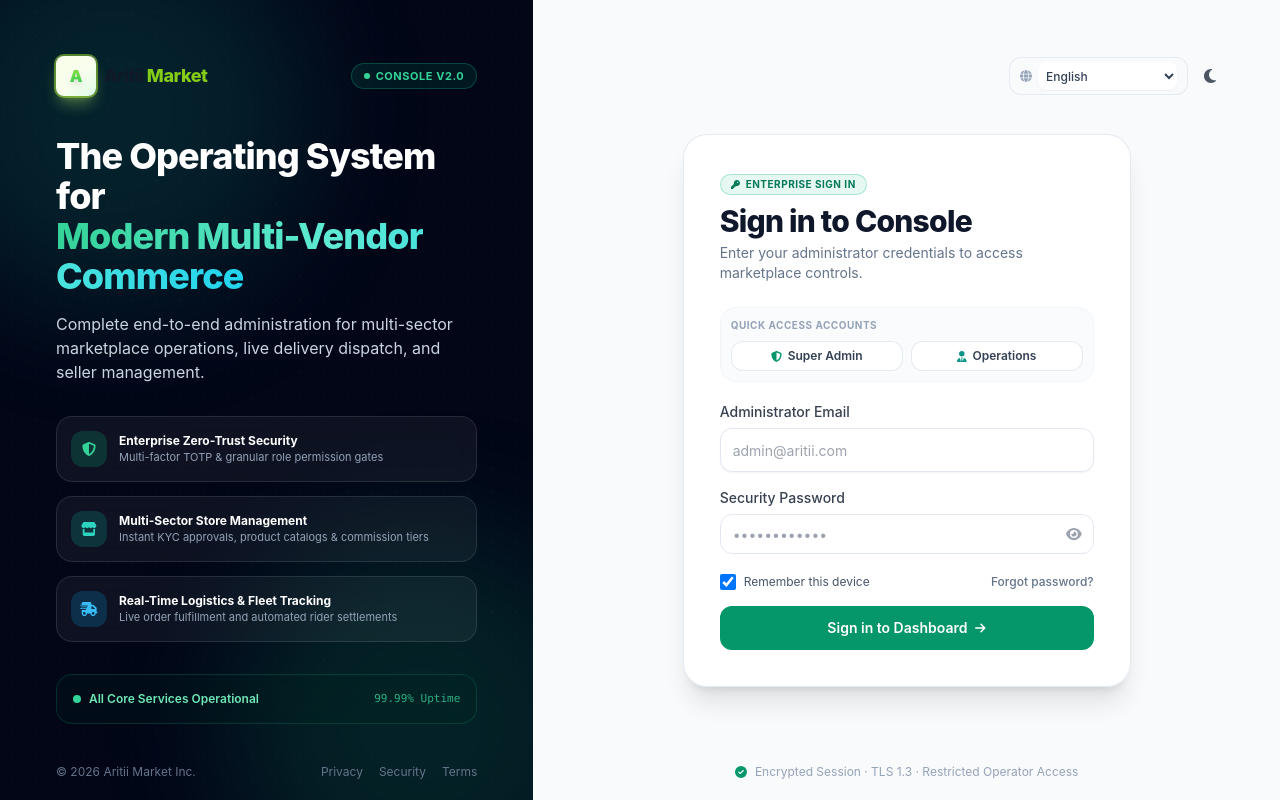
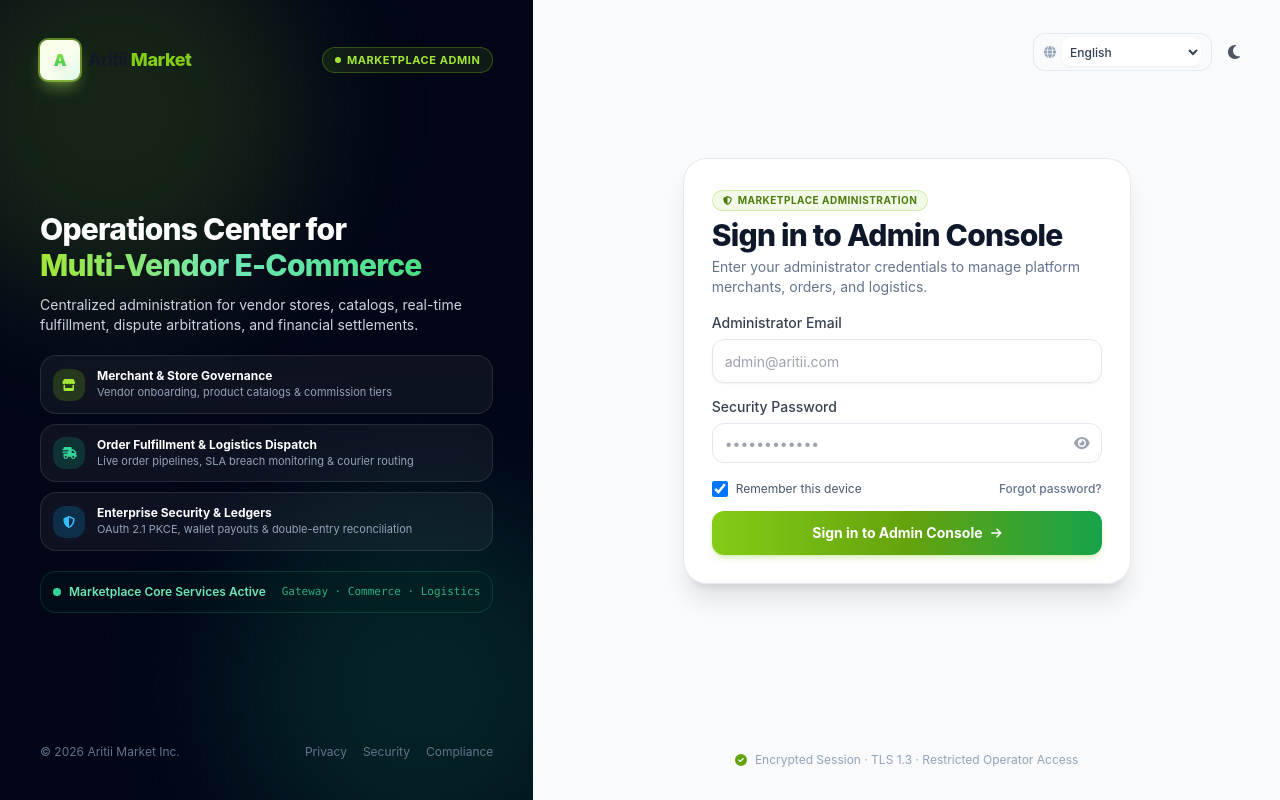
Before and after one commit to AriitiMarket/Aritii-admin-web, a React (Vite) app: page /login in a window 1280 px wide. Built offline with nearby package versions, Linux system fonts and the light colour scheme.

Commit message:
feat(auth): polish login layout, remove quick-fill demo buttons, and refine auth showcase

```diff
--- a/src/layouts/AuthLayout.tsx
+++ b/src/layouts/AuthLayout.tsx
@@ -15,80 +15,80 @@ export function AuthLayout() {
   const { t } = useLocalization();
 
   return (
-    <div className="flex min-h-screen w-full bg-slate-50 dark:bg-dark-950">
-      <div className="grid min-h-screen w-full lg:grid-cols-12">
+    <div className="flex h-screen w-full overflow-hidden bg-slate-50 dark:bg-dark-950">
+      <div className="grid h-full w-full lg:grid-cols-12 overflow-hidden">
         {/* Left Hero Pane (Visible on lg and above) */}
-        <aside className="relative hidden flex-col justify-between overflow-hidden bg-slate-950 p-10 text-white lg:col-span-5 lg:flex xl:col-span-5 xl:p-14">
+        <aside className="relative hidden h-full flex-col justify-between overflow-hidden bg-slate-950 p-8 text-white lg:col-span-5 lg:flex xl:col-span-5 xl:p-10">
           {/* Ambient Background Glows */}
-          <div className="pointer-events-none absolute -left-20 -top-20 h-96 w-96 rounded-full bg-teal-500/15 blur-3xl" />
+          <div className="pointer-events-none absolute -left-20 -top-20 h-96 w-96 rounded-full bg-lime-500/15 blur-3xl" />
           <div className="pointer-events-none absolute -bottom-20 -right-20 h-96 w-96 rounded-full bg-emerald-500/15 blur-3xl" />
           <div className="pointer-events-none absolute inset-0 bg-[radial-gradient(#ffffff0a_1px,transparent_1px)] [background-size:24px_24px] opacity-40" />
 
           {/* Top Logo & Enterprise Badge */}
           <div className="relative z-10 flex items-center justify-between">
             <Logo />
-            <span className="inline-flex items-center gap-1.5 rounded-full border border-emerald-500/30 bg-emerald-500/10 px-3 py-1 text-[11px] font-bold uppercase tracking-wider text-emerald-400">
-              <span className="h-1.5 w-1.5 rounded-full bg-emerald-400 animate-pulse" />
-              Console v2.0
+            <span className="inline-flex items-center gap-1.5 rounded-full border border-lime-500/30 bg-lime-500/10 px-3 py-1 text-[11px] font-bold uppercase tracking-wider text-lime-400">
+              <span className="h-1.5 w-1.5 rounded-full bg-lime-400 animate-pulse" />
+              Marketplace Admin
             </span>
           </div>
 
           {/* Central Showcase Content */}
-          <div className="relative z-10 my-auto py-10">
-            <h1 className="text-3xl font-extrabold tracking-tight text-white xl:text-4xl">
-              {t('The Operating System for')} <br />
-              <span className="bg-gradient-to-r from-emerald-400 via-teal-300 to-cyan-400 bg-clip-text text-transparent">
-                {t('Modern Multi-Vendor Commerce')}
+          <div className="relative z-10 my-auto py-4">
+            <h1 className="text-2xl font-extrabold tracking-tight text-white xl:text-3xl">
+              {t('Operations Center for')} <br />
+              <span className="bg-gradient-to-r from-lime-400 via-emerald-300 to-green-400 bg-clip-text text-transparent">
+                {t('Multi-Vendor E-Commerce')}
               </span>
             </h1>
 
-            <p className="mt-4 text-sm leading-relaxed text-slate-300 xl:text-base">
+            <p className="mt-3 text-xs leading-relaxed text-slate-300 xl:text-sm">
               {t(
-                'Complete end-to-end administration for multi-sector marketplace operations, live delivery dispatch, and seller management.'
+                'Centralized administration for vendor stores, catalogs, real-time fulfillment, dispute arbitrations, and financial settlements.'
               )}
             </p>
 
             {/* Feature Pills */}
-            <div className="mt-8 space-y-3.5">
-              <div className="flex items-center gap-3 rounded-2xl border border-white/10 bg-white/5 p-3.5 backdrop-blur-md transition-colors hover:border-emerald-500/40">
-                <span className="flex h-9 w-9 shrink-0 items-center justify-center rounded-xl bg-emerald-500/20 text-emerald-400">
-                  <FontAwesomeIcon icon={faShieldHalved} className="text-sm" />
+            <div className="mt-5 space-y-2.5">
+              <div className="flex items-center gap-3 rounded-2xl border border-white/10 bg-white/5 p-3 backdrop-blur-md transition-colors hover:border-lime-500/40">
+                <span className="flex h-8 w-8 shrink-0 items-center justify-center rounded-xl bg-lime-500/20 text-lime-400">
+                  <FontAwesomeIcon icon={faStore} className="text-xs" />
                 </span>
                 <div>
-                  <p className="text-xs font-bold text-white">{t('Enterprise Zero-Trust Security')}</p>
-                  <p className="text-[11px] text-slate-400">{t('Multi-factor TOTP & granular role permission gates')}</p>
+                  <p className="text-xs font-bold text-white">{t('Merchant & Store Governance')}</p>
+                  <p className="text-[11px] text-slate-400">{t('Vendor onboarding, product catalogs & commission tiers')}</p>
                 </div>
               </div>
 
-              <div className="flex items-center gap-3 rounded-2xl border border-white/10 bg-white/5 p-3.5 backdrop-blur-md transition-colors hover:border-emerald-500/40">
-                <span className="flex h-9 w-9 shrink-0 items-center justify-center rounded-xl bg-teal-500/20 text-teal-400">
-                  <FontAwesomeIcon icon={faStore} className="text-sm" />
+              <div className="flex items-center gap-3 rounded-2xl border border-white/10 bg-white/5 p-3 backdrop-blur-md transition-colors hover:border-lime-500/40">
+                <span className="flex h-8 w-8 shrink-0 items-center justify-center rounded-xl bg-emerald-500/20 text-emerald-400">
+                  <FontAwesomeIcon icon={faTruckFast} className="text-xs" />
                 </span>
                 <div>
-                  <p className="text-xs font-bold text-white">{t('Multi-Sector Store Management')}</p>
-                  <p className="text-[11px] text-slate-400">{t('Instant KYC approvals, product catalogs & commission tiers')}</p>
+                  <p className="text-xs font-bold text-white">{t('Order Fulfillment & Logistics Dispatch')}</p>
+                  <p className="text-[11px] text-slate-400">{t('Live order pipelines, SLA breach monitoring & courier routing')}</p>
                 </div>
               </div>
 
-              <div className="flex items-center gap-3 rounded-2xl border border-white/10 bg-white/5 p-3.5 backdrop-blur-md transition-colors hover:border-emerald-500/40">
-                <span className="flex h-9 w-9 shrink-0 items-center justify-center rounded-xl bg-sky-500/20 text-sky-400">
-                  <FontAwesomeIcon icon={faTruckFast} className="text-sm" />
+              <div className="flex items-center gap-3 rounded-2xl border border-white/10 bg-white/5 p-3 backdrop-blur-md transition-colors hover:border-lime-500/40">
+                <span className="flex h-8 w-8 shrink-0 items-center justify-center rounded-xl bg-sky-500/20 text-sky-400">
+                  <FontAwesomeIcon icon={faShieldHalved} className="text-xs" />
                 </span>
                 <div>
-                  <p className="text-xs font-bold text-white">{t('Real-Time Logistics & Fleet Tracking')}</p>
-                  <p className="text-[11px] text-slate-400">{t('Live order fulfillment and automated rider settlements')}</p>
+                  <p className="text-xs font-bold text-white">{t('Enterprise Security & Ledgers')}</p>
+                  <p className="text-[11px] text-slate-400">{t('OAuth 2.1 PKCE, wallet payouts & double-entry reconciliation')}</p>
                 </div>
               </div>
             </div>
 
             {/* Live Platform Health Card */}
-            <div className="mt-8 rounded-2xl border border-emerald-500/20 bg-emerald-950/20 p-4 backdrop-blur-md">
+            <div className="mt-5 rounded-2xl border border-emerald-500/20 bg-emerald-950/20 p-3 backdrop-blur-md">
               <div className="flex items-center justify-between text-xs">
                 <div className="flex items-center gap-2">
                   <span className="h-2 w-2 rounded-full bg-emerald-400 animate-pulse" />
-                  <span className="font-semibold text-emerald-300">{t('All Core Services Operational')}</span>
+                  <span className="font-semibold text-emerald-300">{t('Marketplace Core Services Active')}</span>
                 </div>
-                <span className="font-mono text-[11px] text-emerald-400/80">99.99% Uptime</span>
+                <span className="font-mono text-[11px] text-emerald-400/80">Gateway · Commerce · Logistics</span>
               </div>
             </div>
           </div>
@@ -99,15 +99,15 @@ export function AuthLayout() {
             <div className="flex gap-4">
               <span className="hover:text-slate-400 cursor-pointer">{t('Privacy')}</span>
               <span className="hover:text-slate-400 cursor-pointer">{t('Security')}</span>
-              <span className="hover:text-slate-400 cursor-pointer">{t('Terms')}</span>
+              <span className="hover:text-slate-400 cursor-pointer">{t('Compliance')}</span>
             </div>
           </div>
         </aside>
 
         {/* Right Authentication Pane */}
-        <main className="flex flex-col justify-between p-6 sm:p-10 lg:col-span-7 xl:col-span-7 xl:p-14">
+        <main className="flex h-full flex-col justify-between overflow-y-auto p-4 sm:p-6 lg:col-span-7 xl:col-span-7 xl:p-8">
           {/* Top Controls: Mobile Logo + Language & Theme Toggles */}
-          <div className="flex items-center justify-between">
+          <div className="flex items-center justify-between shrink-0">
             <div className="lg:hidden">
               <Logo />
             </div>
@@ -118,14 +118,14 @@ export function AuthLayout() {
           </div>
 
           {/* Centered Form Outlet */}
-          <div className="my-auto mx-auto w-full max-w-md py-6">
+          <div className="my-auto mx-auto w-full max-w-md py-3">
             <Outlet />
           </div>
 
           {/* Bottom Compliance Badge */}
-          <div className="mt-auto pt-6 text-center text-xs text-slate-400 dark:text-slate-500">
+          <div className="mt-auto shrink-0 pt-2 text-center text-xs text-slate-400 dark:text-slate-500">
             <div className="flex items-center justify-center gap-2">
-              <FontAwesomeIcon icon={faCheckCircle} className="text-emerald-600 dark:text-emerald-400 text-xs" />
+              <FontAwesomeIcon icon={faCheckCircle} className="text-lime-600 dark:text-lime-400 text-xs" />
               <span>{t('Encrypted Session · TLS 1.3 · Restricted Operator Access')}</span>
             </div>
           </div>
--- a/src/pages/ForgotPasswordPage.tsx
+++ b/src/pages/ForgotPasswordPage.tsx
@@ -52,8 +52,8 @@ export function ForgotPasswordPage() {
 
   if (submitted) {
     return (
-      <div className="rounded-3xl border border-slate-200/90 bg-white/95 p-7 shadow-xl backdrop-blur-md dark:border-dark-700/80 dark:bg-dark-900/95 sm:p-9 text-center">
-        <div className="mx-auto mb-4 flex h-16 w-16 items-center justify-center rounded-2xl bg-emerald-50 text-emerald-600 dark:bg-emerald-950/60 dark:text-emerald-400">
+      <div className="rounded-3xl border border-slate-200/90 bg-white/95 p-6 shadow-xl backdrop-blur-md dark:border-dark-700/80 dark:bg-dark-900/95 sm:p-7 text-center">
+        <div className="mx-auto mb-4 flex h-16 w-16 items-center justify-center rounded-2xl bg-lime-100 text-lime-600 dark:bg-lime-950/60 dark:text-lime-400">
           <FontAwesomeIcon icon={faEnvelope} className="text-2xl" />
         </div>
         <h1 className="text-2xl font-extrabold tracking-tight text-slate-900 dark:text-white sm:text-3xl">
@@ -70,7 +70,7 @@ export function ForgotPasswordPage() {
           <button
             type="button"
             onClick={() => navigate('/login')}
-            className="group relative flex w-full items-center justify-center gap-2 rounded-xl bg-emerald-600 px-4 py-3 text-sm font-semibold text-white shadow-xs transition-all hover:bg-emerald-700 active:bg-emerald-800"
+            className="group relative flex w-full items-center justify-center gap-2 rounded-xl bg-gradient-to-r from-lime-500 via-lime-600 to-green-600 px-4 py-3 text-sm font-bold text-white shadow-md shadow-lime-500/25 transition-all hover:from-lime-600 hover:to-green-700 hover:shadow-lg hover:shadow-lime-500/35"
           >
             <FontAwesomeIcon icon={faArrowLeft} className="text-xs transition-transform group-hover:-translate-x-1" />
             <span>{t('Back to Sign In')}</span>
@@ -81,9 +81,9 @@ export function ForgotPasswordPage() {
   }
 
   return (
-    <div className="rounded-3xl border border-slate-200/90 bg-white/95 p-7 shadow-xl backdrop-blur-md dark:border-dark-700/80 dark:bg-dark-900/95 sm:p-9">
+    <div className="rounded-3xl border border-slate-200/90 bg-white/95 p-6 shadow-xl backdrop-blur-md dark:border-dark-700/80 dark:bg-dark-900/95 sm:p-7">
       <div className="mb-6">
-        <div className="mb-2 inline-flex items-center gap-1.5 rounded-full border border-emerald-500/30 bg-emerald-500/10 px-2.5 py-0.5 text-[10px] font-bold uppercase tracking-wider text-emerald-700 dark:text-emerald-400">
+        <div className="mb-2 inline-flex items-center gap-1.5 rounded-full border border-lime-500/30 bg-lime-500/10 px-2.5 py-0.5 text-[10px] font-bold uppercase tracking-wider text-lime-700 dark:text-lime-400">
           <FontAwesomeIcon icon={faKey} className="text-[9px]" />
           {t('Account Recovery')}
         </div>
@@ -109,14 +109,14 @@ export function ForgotPasswordPage() {
               setEmail(e.target.value);
               if (error) setError(undefined);
             }}
-            className="rounded-xl border-slate-200 pl-3 focus:border-emerald-500 focus:ring-emerald-500/20 dark:border-dark-700"
+            className="rounded-xl border-slate-200 pl-3 focus:border-lime-500 focus:ring-lime-500/20 dark:border-dark-700"
           />
         </div>
 
         <button
           type="submit"
           disabled={submitting}
-          className="group relative flex w-full items-center justify-center gap-2 rounded-xl bg-emerald-600 px-4 py-3 text-sm font-semibold text-white shadow-xs transition-all hover:bg-emerald-700 active:bg-emerald-800 disabled:opacity-60"
+          className="group relative flex w-full items-center justify-center gap-2 rounded-xl bg-gradient-to-r from-lime-500 via-lime-600 to-green-600 px-4 py-3 text-sm font-bold text-white shadow-md shadow-lime-500/25 transition-all hover:from-lime-600 hover:to-green-700 hover:shadow-lg hover:shadow-lime-500/35 disabled:opacity-60"
         >
           {submitting ? (
             <span className="flex items-center gap-2">
--- a/src/pages/LoginPage.tsx
+++ b/src/pages/LoginPage.tsx
@@ -11,8 +11,6 @@ import { FontAwesomeIcon } from '@fortawesome/react-fontawesome';
 import {
   faShieldHalved,
   faArrowRight,
-  faKey,
-  faUserTie,
 } from '@fortawesome/free-solid-svg-icons';
 
 interface LoginFormState {
@@ -49,11 +47,6 @@ export function LoginPage() {
     if (!isRequired(form.password)) next.password = t('Password is required');
     setErrors(next);
     return Object.keys(next).length === 0;
-  };
-
-  const fillQuickAccount = (email: string, pass: string) => {
-    setForm({ email, password: pass });
-    setErrors({});
   };
 
   const handleTwoFASuccess = async (data: Record<string, unknown>) => {
@@ -145,7 +138,7 @@ export function LoginPage() {
     return (
       <div className="rounded-3xl border border-slate-200/90 bg-white/90 p-8 shadow-xl backdrop-blur-md dark:border-dark-700/80 dark:bg-dark-900/90">
         <div className="mb-6 flex flex-col items-center text-center">
-          <div className="mb-4 flex h-14 w-14 items-center justify-center rounded-2xl bg-emerald-50 text-emerald-700 shadow-xs dark:bg-emerald-950/60 dark:text-emerald-400">
+          <div className="mb-4 flex h-14 w-14 items-center justify-center rounded-2xl bg-lime-100 text-lime-700 shadow-sm dark:bg-lime-950/60 dark:text-lime-400">
             <FontAwesomeIcon icon={faShieldHalved} className="text-2xl" />
           </div>
           <h1 className="text-2xl font-extrabold text-slate-900 dark:text-white">
@@ -177,47 +170,22 @@ export function LoginPage() {
   }
 
   return (
-    <div className="rounded-3xl border border-slate-200/90 bg-white/95 p-7 shadow-xl backdrop-blur-md dark:border-dark-700/80 dark:bg-dark-900/95 sm:p-9">
+    <div className="rounded-3xl border border-slate-200/90 bg-white/95 p-6 shadow-xl backdrop-blur-md dark:border-dark-700/80 dark:bg-dark-900/95 sm:p-7">
       {/* Top Header Card */}
-      <div className="mb-6">
-        <div className="mb-2 inline-flex items-center gap-1.5 rounded-full border border-emerald-500/30 bg-emerald-500/10 px-2.5 py-0.5 text-[10px] font-bold uppercase tracking-wider text-emerald-700 dark:text-emerald-400">
-          <FontAwesomeIcon icon={faKey} className="text-[9px]" />
-          {t('Enterprise Sign In')}
+      <div className="mb-4">
+        <div className="mb-1.5 inline-flex items-center gap-1.5 rounded-full border border-lime-500/30 bg-lime-500/10 px-2.5 py-0.5 text-[10px] font-bold uppercase tracking-wider text-lime-700 dark:text-lime-400">
+          <FontAwesomeIcon icon={faShieldHalved} className="text-[9px]" />
+          {t('Marketplace Administration')}
         </div>
         <h1 className="text-2xl font-extrabold tracking-tight text-slate-900 dark:text-white sm:text-3xl">
-          {t('Sign in to Console')}
+          {t('Sign in to Admin Console')}
         </h1>
         <p className="mt-1 text-sm text-slate-500 dark:text-slate-400">
-          {t('Enter your administrator credentials to access marketplace controls.')}
+          {t('Enter your administrator credentials to manage platform merchants, orders, and logistics.')}
         </p>
       </div>
 
-      {/* Quick Role Fill Pills (Convenience for Admins/Testers) */}
-      <div className="mb-5 rounded-2xl border border-slate-100 bg-slate-50/70 p-2.5 dark:border-dark-800 dark:bg-dark-950/50">
-        <p className="mb-2 text-[10px] font-bold uppercase tracking-wider text-slate-400 dark:text-slate-500">
-          {t('Quick Access Accounts')}
-        </p>
-        <div className="grid grid-cols-2 gap-2">
-          <button
-            type="button"
-            onClick={() => fillQuickAccount('superadmin@aritii.com', 'SuperAdmin@123')}
-            className="flex items-center justify-center gap-1.5 rounded-xl border border-slate-200/90 bg-white px-2 py-1.5 text-xs font-semibold text-slate-700 shadow-2xs transition-all hover:border-emerald-500 hover:bg-emerald-50/50 dark:border-dark-700 dark:bg-dark-900 dark:text-slate-200 dark:hover:bg-dark-800"
-          >
-            <FontAwesomeIcon icon={faShieldHalved} className="text-emerald-600 text-[11px]" />
-            <span>Super Admin</span>
-          </button>
-          <button
-            type="button"
-            onClick={() => fillQuickAccount('opsadmin@aritii.com', 'OpsAdmin@123')}
-            className="flex items-center justify-center gap-1.5 rounded-xl border border-slate-200/90 bg-white px-2 py-1.5 text-xs font-semibold text-slate-700 shadow-2xs transition-all hover:border-emerald-500 hover:bg-emerald-50/50 dark:border-dark-700 dark:bg-dark-900 dark:text-slate-200 dark:hover:bg-dark-800"
-          >
-            <FontAwesomeIcon icon={faUserTie} className="text-teal-600 text-[11px]" />
-            <span>Operations</span>
-          </button>
-        </div>
-      </div>
-
-      <form onSubmit={onSubmit} noValidate className="space-y-4">
+      <form onSubmit={onSubmit} noValidate className="space-y-3.5">
         {/* Email Field with Icon */}
         <div className="space-y-1">
           <div className="relative">
@@ -232,7 +200,7 @@ export function LoginPage() {
               onChange={(event) =>
                 setForm((prev) => ({ ...prev, email: event.target.value }))
               }
-              className="rounded-xl border-slate-200 pl-3 focus:border-emerald-500 focus:ring-emerald-500/20 dark:border-dark-700"
+              className="rounded-xl border-slate-200 pl-3 focus:border-lime-500 focus:ring-lime-500/20 dark:border-dark-700"
             />
           </div>
         </div>
@@ -249,7 +217,7 @@ export function LoginPage() {
             onChange={(event) =>
               setForm((prev) => ({ ...prev, password: event.target.value }))
             }
-            className="rounded-xl border-slate-200 focus:border-emerald-500 focus:ring-emerald-500/20 dark:border-dark-700"
+            className="rounded-xl border-slate-200 focus:border-lime-500 focus:ring-lime-500/20 dark:border-dark-700"
           />
         </div>
 
@@ -260,7 +228,7 @@ export function LoginPage() {
               type="checkbox"
               checked={rememberMe}
               onChange={(e) => setRememberMe(e.target.checked)}
-              className="h-4 w-4 rounded-md border-slate-300 text-emerald-600 focus:ring-emerald-500 dark:border-dark-600 dark:bg-dark-900"
+              className="h-4 w-4 rounded-md border-slate-300 text-lime-600 focus:ring-lime-500 dark:border-dark-600 dark:bg-dark-900"
             />
             <span>{t('Remember this device')}</span>
           </label>
@@ -268,7 +236,7 @@ export function LoginPage() {
           <button
             type="button"
             onClick={() => navigate('/forgot-password')}
-            className="text-xs font-medium text-slate-500 hover:text-emerald-600 dark:text-slate-400 dark:hover:text-emerald-400 transition-colors"
+            className="text-xs font-medium text-slate-500 hover:text-lime-600 dark:text-slate-400 dark:hover:text-lime-400 transition-colors"
           >
             {t('Forgot password?')}
           </button>
@@ -278,7 +246,7 @@ export function LoginPage() {
         <button
           type="submit"
           disabled={submitting}
-          className="group relative flex w-full items-center justify-center gap-2 rounded-xl bg-emerald-600 px-4 py-3 text-sm font-semibold text-white shadow-xs transition-all hover:bg-emerald-700 active:bg-emerald-800 disabled:opacity-60"
+          className="group relative flex w-full items-center justify-center gap-2 rounded-xl bg-gradient-to-r from-lime-500 via-lime-600 to-green-600 px-4 py-3 text-sm font-bold text-white shadow-md shadow-lime-500/25 transition-all hover:from-lime-600 hover:to-green-700 hover:shadow-lg hover:shadow-lime-500/35 disabled:opacity-60"
         >
           {submitting ? (
             <span className="flex items-center gap-2">
@@ -287,7 +255,7 @@ export function LoginPage() {
             </span>
           ) : (
             <>
-              <span>{t('Sign in to Dashboard')}</span>
+              <span>{t('Sign in to Admin Console')}</span>
               <FontAwesomeIcon
                 icon={faArrowRight}
                 className="text-xs transition-transform group-hover:translate-x-1"
```
Also changed, not shown: src/pages/ResetPasswordPage.tsx (+9 -9 lines).
